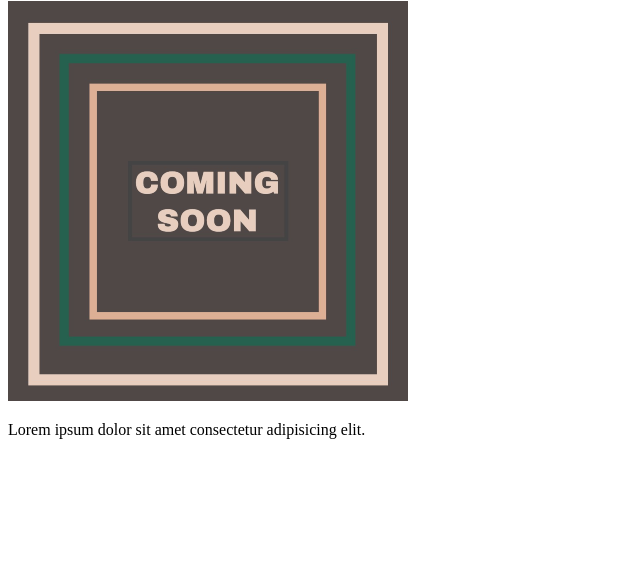
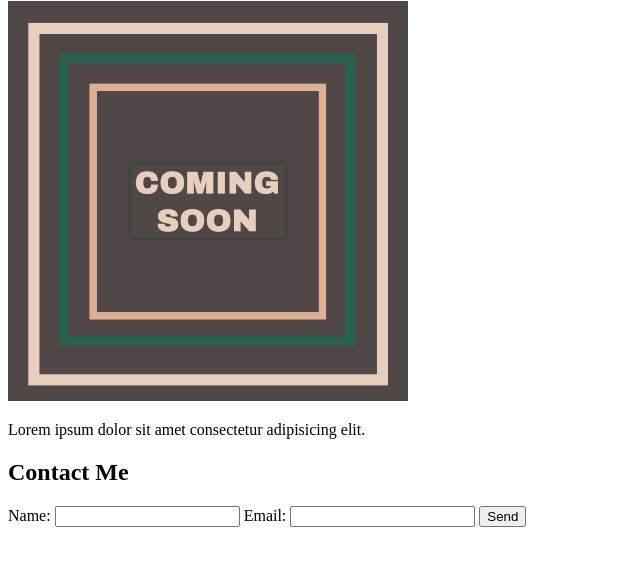
Before and after one commit to LisaLReynolds/miniProject01LandingPage, a plain HTML site: page index.html in a window 1280 px wide. Shown: the part 79-644 px from the top of the page, without its empty margins (0-640 px from the left). Drawn offline with Linux system fonts and the light colour scheme.

Commit message:
updates to index.html

```diff
--- a/index.html
+++ b/index.html
@@ -13,6 +13,16 @@
         <h1>My New Website</h1>
         <img src="./assets/images/image-1.png" alt="Coming Soon">
         <p>Lorem ipsum dolor sit amet consectetur adipisicing elit.</p>
+        <section>
+            <h2>Contact Me</h2>
+            <form>
+                <label for="name">Name:</label>
+                <input type="text">
+                <label for="email">Email:</label>
+                <input type="email">
+                <button>Send</button>
+            </form>
+        </section>
     </main>
 </body>
 </html>
```
